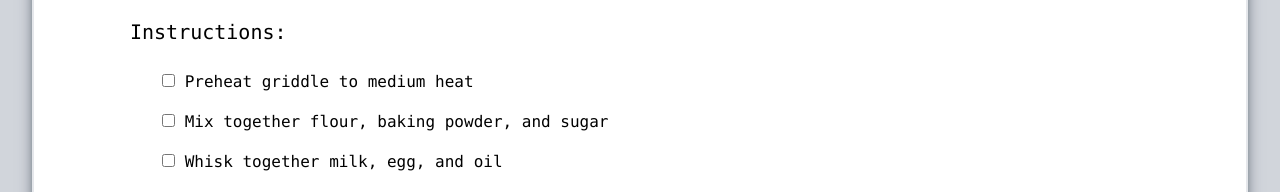
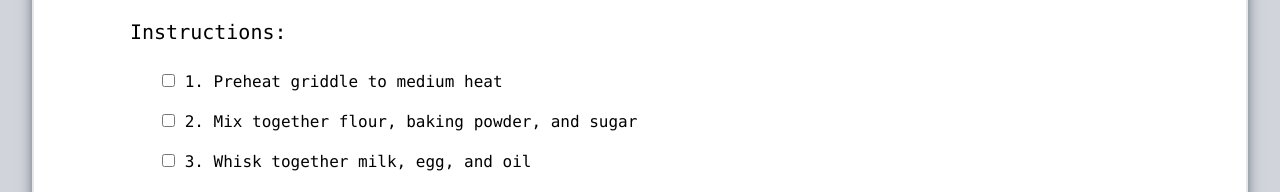
Before and after one commit to Ben-Hardy/recipebook, a React (Vite) app: page /recipes/bananabread in a window 1280 px wide. Shown: the part 752-944 px from the top of the page. Built offline with nearby package versions, Linux system fonts and the light colour scheme.

Commit message:
cleaned up the css a bit more. fixed something on the homepage. nearly done now.

```diff
--- a/src/components/RecipeInstruction.jsx
+++ b/src/components/RecipeInstruction.jsx
@@ -11,9 +11,12 @@ export default function RecipeInstruction(props) {
 
 	return (
 		<div>
-			<label className={ checked ? "text-justify text-gray-500 line-through " : "inline-block text-black "}>
+			<label>
 				<input type="checkbox" checked={checked} onChange={handleChange} className=""/>
-				{" "}{instruction}
+				{" "}
+				<text className={ checked ?"text-left text-gray-500 line-through " : "text-left text-black"}>
+					{props.counter + ". " + instruction}
+				</text>
 			</label>
 		</div>
 	)
--- a/src/components/RecipeItem.jsx
+++ b/src/components/RecipeItem.jsx
@@ -12,9 +12,11 @@ export default function RecipeItem(props) {
 
 	return (
 		<div>
-			<label className={ checked ?"text-left text-gray-500 line-through " : "text-left text-black"}>
+			<label >
+				<span></span>
 				<input type="checkbox" checked={checked} onChange={handleChange} className=""/>
-				{" "}{recipe_text}
+				{" "}
+				<text className={ checked ?"text-left text-gray-500 line-through " : "text-left text-black"}>{recipe_text}</text>
 			</label>
 		</div>
 	)
--- a/src/routes/home.jsx
+++ b/src/routes/home.jsx
@@ -1,5 +1,5 @@
 import { getRecipes } from "../recipe_data"
-import { NavLink } from "react-router-dom";
+ import { Link, NavLink } from "react-router-dom";
 
  export default function Home() {
  	let recipes = getRecipes();
@@ -7,7 +7,7 @@ export default function Home() {
  	return (
  		<div className="h-full">
  			<div className="grid grid-cols-1 gap-8 px-8 my-8">
-				<div className="bg-white border-2 rounded-lg py-8 shadow-lg shadow-gray-600">
+ 				<div className="bg-white border-2 rounded-sm py-8 shadow-lg shadow-gray-600">
  					<div className="px-16">
  						<h1 className="text-2xl font-medium">
  							Welcome to Ben's Recipe Book.
@@ -17,26 +17,25 @@ export default function Home() {
  							<br/>
  							<p>I hope you like pancakes.</p>
  							<br/>
+							 <Link to="/recipes" className="font-semibold">Go to the Recipes page to check out some recipes.</Link>
 
  						</div>
  				</div>
  			</div>
 
  			<h3 className=" text-xl font-medium text-gray-500">Featured Recipe:</h3>
-			</div>
  			<div className="px-16 md:px-32 lg:px-64 mb-8">
  			<NavLink
  					to={`/recipes/${randomRecipe.slug}`}
  					key={randomRecipe.slug}
  					>
+ 						<div className="bg-gray-100 hover:bg-white text-center border-2 rounded-sm pb-6 pt-2 shadow-lg shadow-gray-600 hover:shadow-gray-900 hover:scale-105">
  							<img src={"../img/" + randomRecipe.imageName} className="scale-90" alt={randomRecipe.altText}/>
-						<div className="bg-gray-100 hover:bg-white text-center border-2 rounded-sm pb-6 pt-2 shadow-lg shadow-gray-600 hover:shadow-gray-900 hover:scale-105">
  							<h2 className="text-2xl">{randomRecipe.name}</h2>
  							<p className="px-2">{randomRecipe.description}</p>
  						</div>
  					</NavLink>
  			</div>
  		</div>
-	)
-
-}
+	</div>
+ 	)}
--- a/src/routes/recipe.jsx
+++ b/src/routes/recipe.jsx
@@ -30,8 +30,8 @@ export default function Recipe() {
 
 					<ol className="pb-8 pt-4">
 						{recipe.steps.map( step => (
-							<li key={counter++} className="text-left sm:px-16 md:px-16 lg:px-32 py-2">
-								<RecipeInstruction instruction={step}/>
+							<li key={counter} className="text-left sm:px-16 md:px-16 lg:px-32 py-2">
+								<RecipeInstruction instruction={step} counter={counter++}/>
 							</li>
 						))}
 					</ol>
```
Lines whose indentation alone changed are shown as unchanged.
